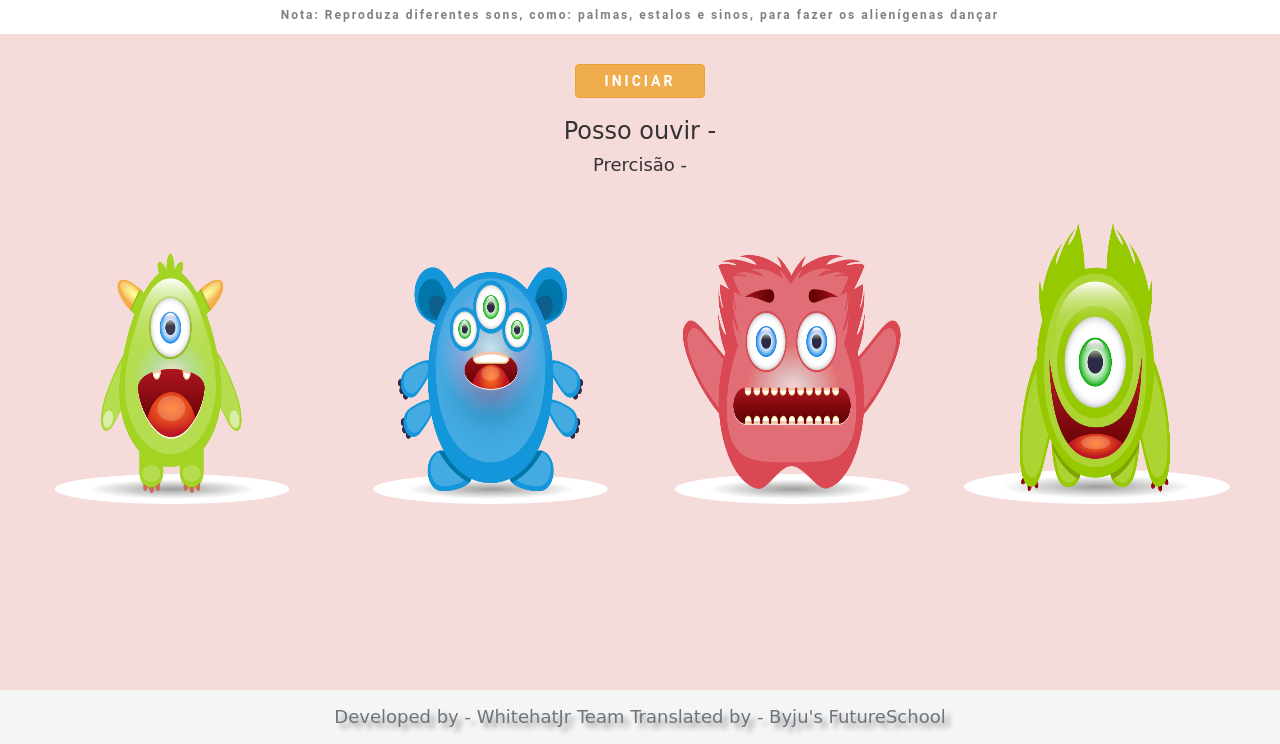
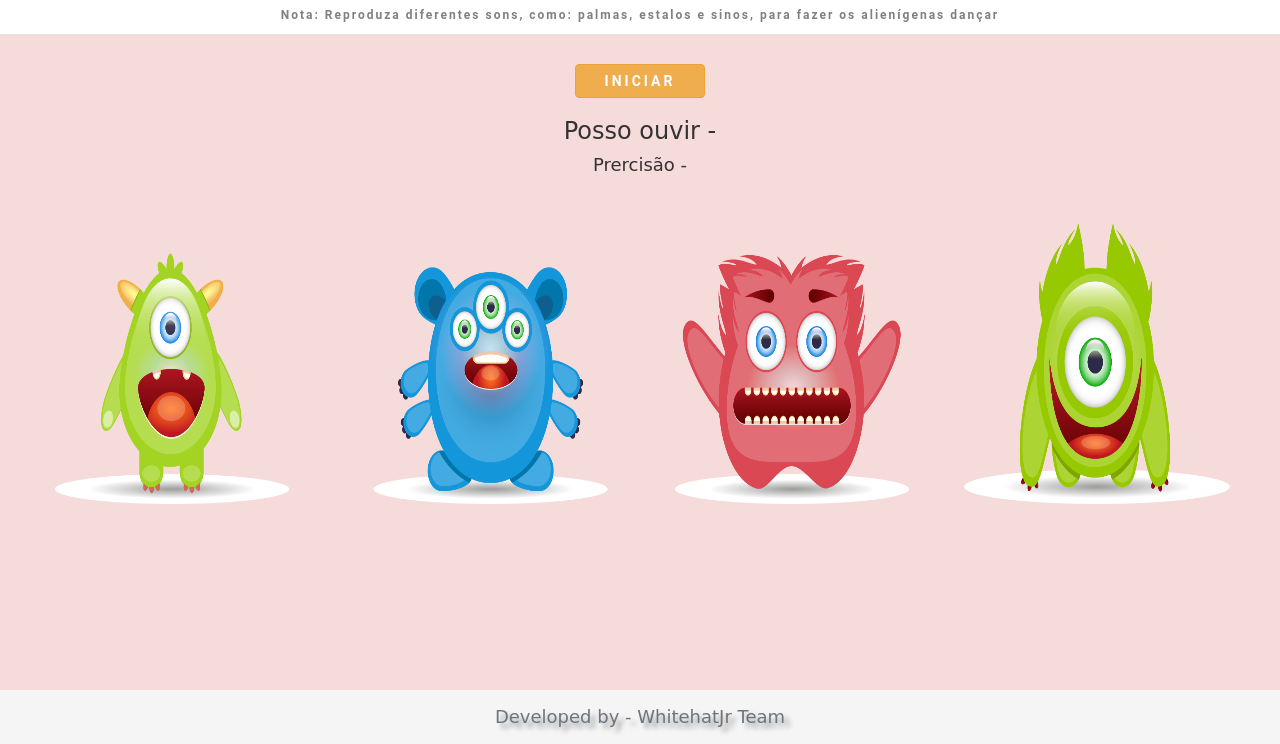
Before and after one commit to amadolucas/Atividade_Sons, a plain HTML site: page index.html in a window 1280 px wide. Shown: the part 56-800 px from the top of the page. Drawn offline with nearby package versions, Linux system fonts and the light colour scheme.

Commit message:
Update index.html

```diff
--- a/index.html
+++ b/index.html
@@ -30,7 +30,7 @@
       </div>
       <div class="copy_right_footer">
         Developed by - WhitehatJr Team
-        Translated by - Byju's FutureSchool
+
       </div>
 <script src="main.js"></script>
   </body>
```
